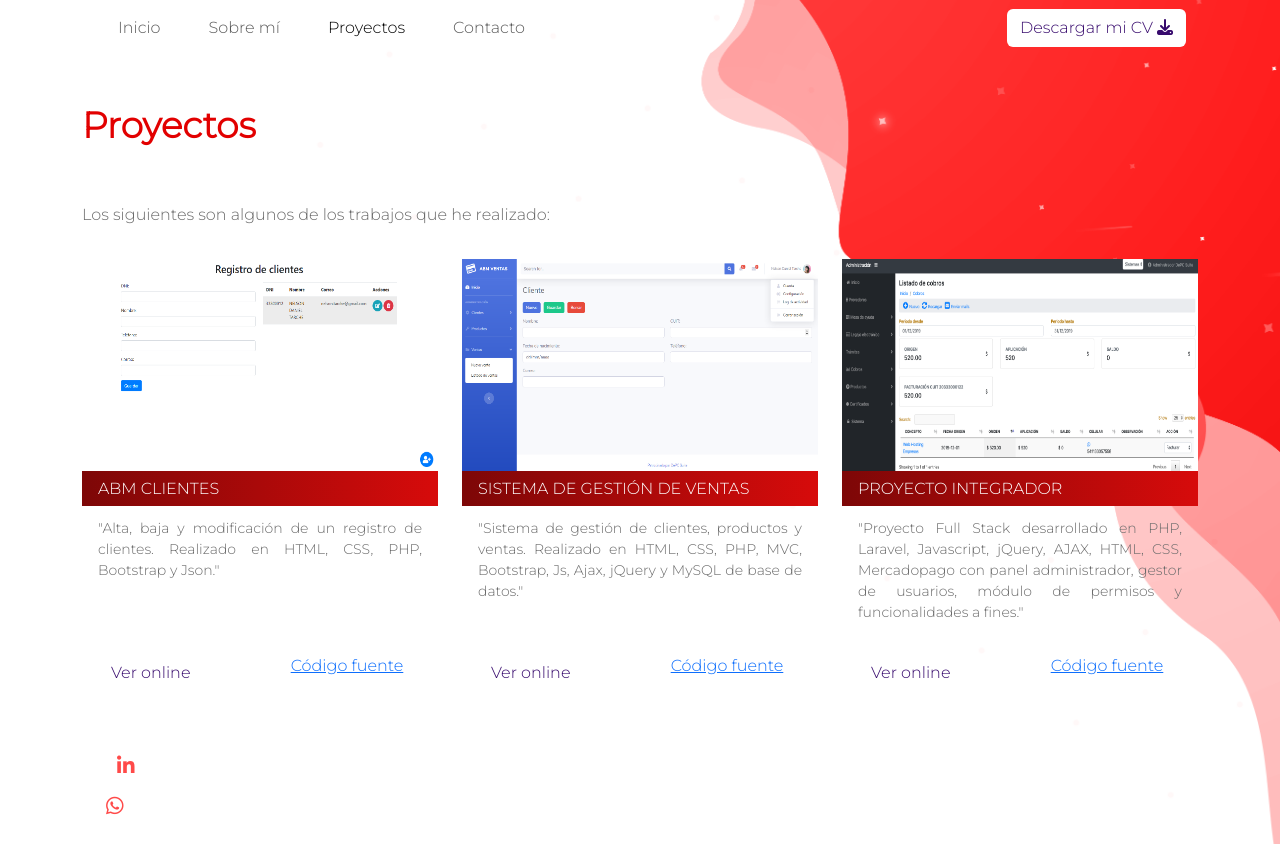
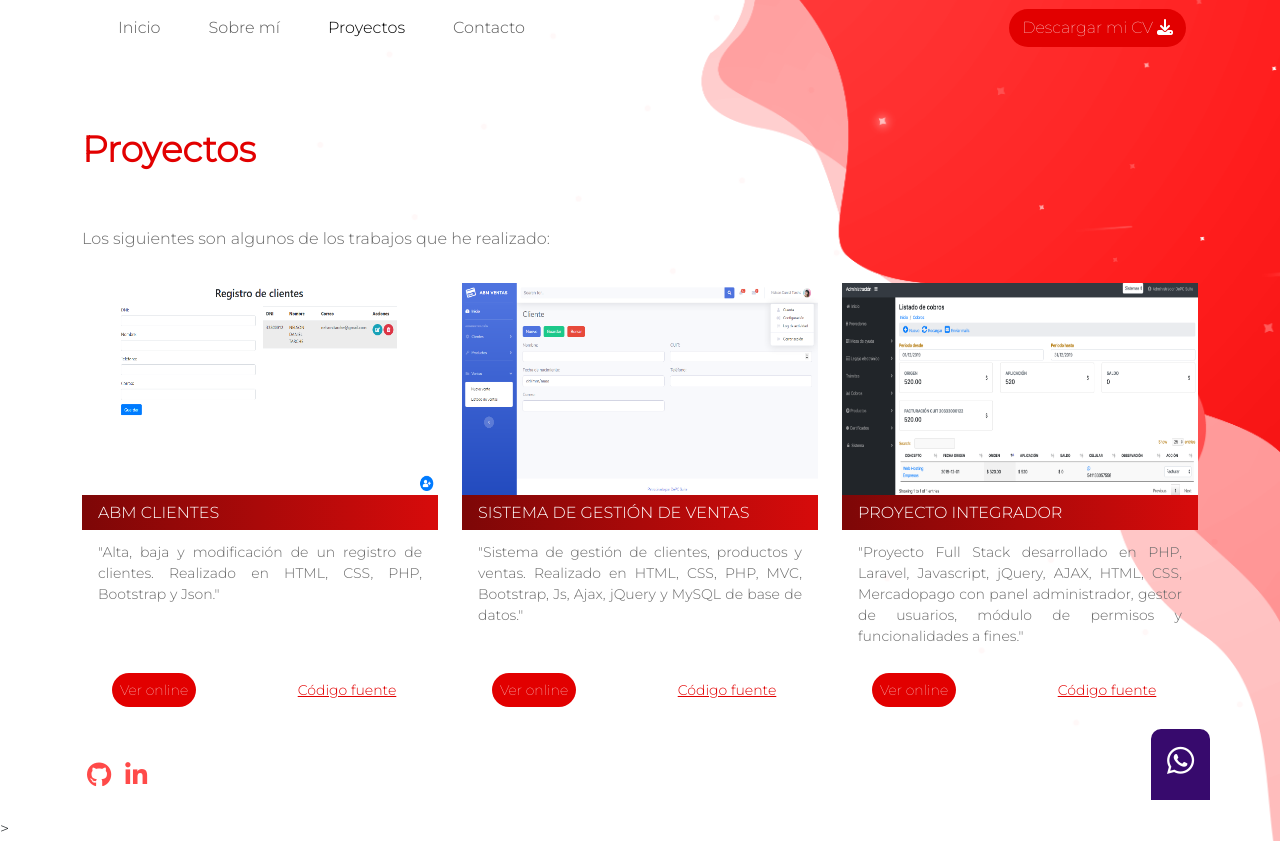
Before and after one commit to tinchk/portfolio, a PHP site: page /proyectos.html in a window 1280 px wide. Run offline with PHP 8.4, Linux system fonts and the light colour scheme.

Commit message:
salvando cambios

```diff
--- a/css/estilos.css
+++ b/css/estilos.css
@@ -5,7 +5,8 @@ body {
 #contacto {
   background-image: url("../images/fondo-contacto.png");
   background-size: cover;
-}
+           }
+
 #inicio {
           background-image: url("../images/cohete.svg");
           background-size: 400px;
@@ -15,6 +16,7 @@ body {
 #proyectos{
            background-image: url("../images/fondo-proyectos.png");
            background-size: cover;
+           padding-bottom: 34%;
 }
 h1 {
   color: #e20000;
@@ -37,58 +39,85 @@ p{
   color: #6a6a6a;
   text-align: justify;
 }
-
 .proyecto p{
           font-size: 14px;
           color: #6a6a6a;
           height: 100px;
-
         }
-
+textarea {
+           height: 150px;
+}
 
 footer {
   color: white;
 }
 footer a{
   color: white;
+  font-size: 16px;
 }
 .btn { color: #370a6d ;
-       background-color: white ;
+       background-color: white;
+       border-radius: 20px;
+
 }
 
 .btn:hover {
        color: white;
        background-color: #370a6d;
 }
-.btn btn-rojo {
+.btn-rojo {
           background-color: #E20000;
           border-radius: 20px;
           font-weight: 100;
-          border: 1px solid red;
+          color: white;
         }
 
 footer .fa-linkedin-in {
   color: #ff4a49;
   background-color: white;
-  font-size: 20px;
-  border: 0;
-  height: 32px;
-  width: 32px;
-  text-align: center;
-  border-radius: 80px;
-  padding: 8px 0 0 0;
-  margin: 0 8px;
+  padding: 5px;
+  font-size: 25px;
+  border-radius: 10px;
+  border-bottom: 10px;
  }
 
  footer .fa-whatsapp{
+  color: white;
+  position: fixed;
+  right: 70px;
+  bottom: 0px;
+  font-size: 31px;
+  background-color: #370a6d;
+  border-top-right-radius: 10px;
+  border-top-left-radius: 10px;
+ }
+
+ footer .fa-github {
   color: #ff4a49;
   background-color: white;
-  font-size: 20px;
-  border: 0;
-  height: 32px;
-  width: 32px;
-  text-align: center;
-  border-radius: 80px;
-  padding: 8px 0 0 0;
-  margin: 0 8px;
- }
+  padding: 5px;
+  font-size: 25px;
+  border-radius: 20px;
+  border-bottom: 10px;
+}
+
+.link-rojo{
+             font-size: 14px;
+             color: #e20000;
+
+}
+
+.btn-proyecto{
+               font-size: 14px;
+               border-radius: 20px;
+               background-color: #E20000;
+               padding: 8px;
+               margin: 14px;
+               color: white;
+               text-decoration: none;
+               font-weight: 100;
+}
+
+#proyectos footer{
+
+}
--- a/proyectos.html
+++ b/proyectos.html
@@ -46,7 +46,7 @@
     </header>
     <main class="container">
         <div class="row">
-            <div class="col-12 py-4 pb-5">
+            <div class="col-12 py-5">
                 <h1>Proyectos</h1>
             </div>
         </div>
@@ -64,7 +64,7 @@
                         PHP, Bootstrap y Json."</p>
                     <div class="row py-4 pb-3 px-3">
                         <div class="col-6">
-                            <a class="btn proyecto" href="#">Ver online</a>
+                            <a href="#" class="btn-proyecto">Ver online</a>
                         </div>
                         <div class="col-6 text-center">
                             <a href="#" class="link-rojo">Código fuente</a>
@@ -81,7 +81,7 @@
                     MySQL de base de datos."</p>
                 <div class="row py-4 pb-3 px-3">
                     <div class="col-6">
-                        <a class="btn proyecto" href="#">Ver online</a>
+                        <a  href="#" class="btn-proyecto">Ver online</a>
                     </div>
                     <div class="col-6 text-center">
                         <a href="#" class="link-rojo">Código fuente</a>
@@ -97,7 +97,7 @@
                 Mercadopago con panel administrador, gestor de usuarios, módulo de permisos y funcionalidades a fines."</p>
             <div class="row py-4 pb-3 px-3">
                 <div class="col-6">
-                    <a class="btn proyecto" href="#">Ver online</a>
+                    <a href="#" class="btn-proyecto">Ver online</a>
                 </div>
                 <div class="col-6 text-center">
                     <a href="#" class="link-rojo">Código fuente</a>
@@ -109,18 +109,18 @@
     </main>
     <footer class="container mt-auto py-4">
         <div class="row">
-            <div class="col-sm-3 col-12">
-                <a href="https://github.com" target="_blank"><i class="fa-brands fa-github"></i></a>
-                <a href="https://www.linkedin.com/in/nelson-daniel-tarche/" target="_blank"><i class="fa-brands fa-linkedin-in"></i></a>
-            </div>
-            <div class="col-sm-3 col-12">
-                Sponsor <a href="https://depcsuite.com">DePC Suite</a>
-            </div>
-            <div class="col-sm-3 col-12">
-                <a href="mailto:info@nelsontarche.com.ar">info@nelsontarche.com.ar</a>
-            </div>
+        <div class="col-3">
+            <a href="https://github.com"><i class="fa-brands fa-github"></i></a>
+            <a href="https://linkedin.com"><i class="fa-brands fa-linkedin-in"></i></a>
         </div>
-
-        <a href="https://api.whatsapp.com/send?phone=+541162442898" target="_blank"><i class="fa-brands fa-whatsapp px-3 pt-3 pb-4"></i></a>
-
-    </body>>
+        <div class="col-3">
+            Sponsor<a href="https://depcsuite.com/">DePC suite</a>
+        </div>
+        <div class="col-3">
+            <a href="mailto:marty20@yahoo.com.ar">marty20@yahoo.com.ar</a>
+        </div>
+        <a href="https://api.whatsapp.com/send?phone=+541121766798" target="_blank"><i
+                class="fa-brands fa-whatsapp px-3 pt-3 pb-4"></i></a>
+    </footer>
+</body>>
+</html>
```
Also changed, not shown: contacto.html (+10 -13 lines).
